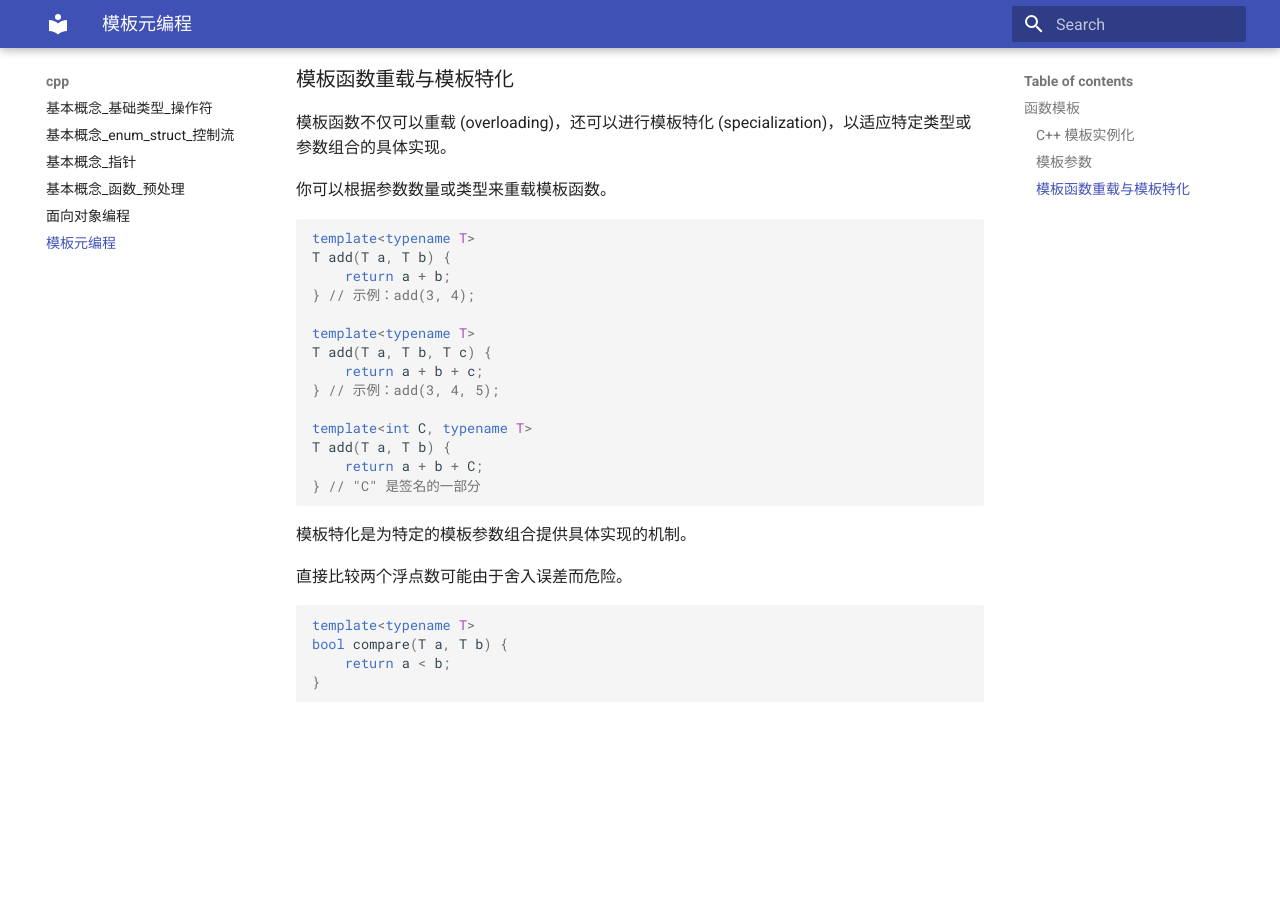
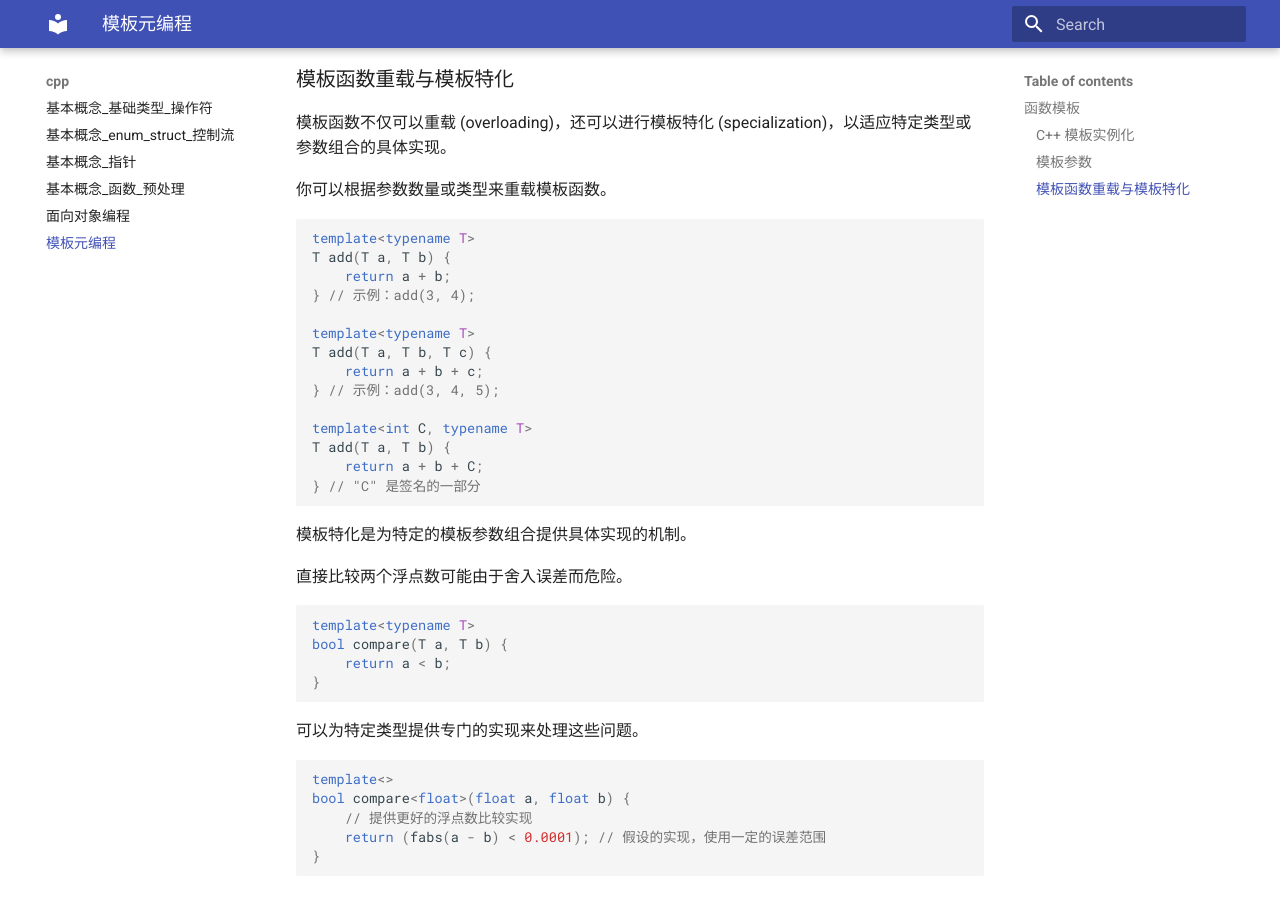
Before and after one commit to ymma98/technotes, an MkDocs documentation site: the page built from docs/cpp/模板元编程.md, in a window 1280 px wide and 900 px high, scrolled down 3110 px. Built offline with MkDocs 1.6.1 and Material for MkDocs 9.7.7, drawn with Linux system fonts in a browser that asks for light colours; before the commit the page ends 3836 px from its top, so only the background shows below that.

Commit message:
docs/cpp/模板元编程.md updated from https://stackedit.cn/

````diff
--- a/docs/cpp/模板元编程.md
+++ b/docs/cpp/模板元编程.md
@@ -188,9 +188,16 @@ template<typename T>
 bool compare(T a, T b) {
     return a < b;
 }
-
+```
+可以为特定类型提供专门的实现来处理这些问题。
+```cpp
+template<>
+bool compare<float>(float a, float b) {
+    // 提供更好的浮点数比较实现
+    return (fabs(a - b) < 0.0001); // 假设的实现，使用一定的误差范围
+}
 ```
 <!--stackedit_data:
-eyJoaXN0b3J5IjpbNzc4ODI2MzIwLDE1MjIxMzY1MDEsNjA4NT
-kzMjY3XX0=
+eyJoaXN0b3J5IjpbMTU3ODc5OTMxOCwxNTIyMTM2NTAxLDYwOD
+U5MzI2N119
 -->
````
